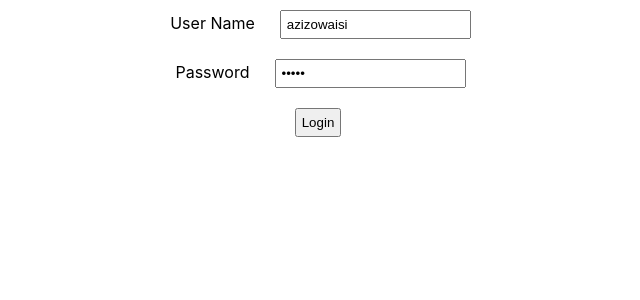
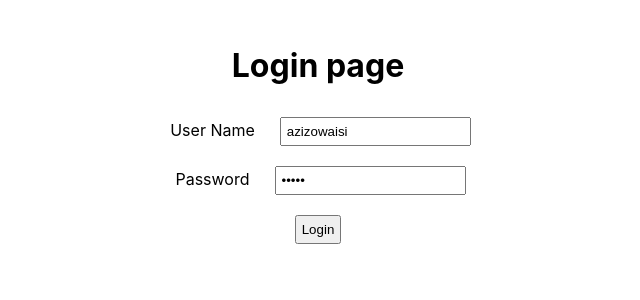
Before and after one commit to azizowaisi/react-todo-app, a React (Create React App) app: page / in a window 1280 px wide. Shown: the top 300 px of the page, without its empty margins (322-962 px from the left). Built offline with nearby package versions, Linux system fonts and the light colour scheme.

Commit message:
error component and route added

```diff
--- a/src/App.css
+++ b/src/App.css
@@ -1,4 +1,5 @@
 .App {
+  padding-top: 25px;
   text-align: center;
 }
 
--- a/src/components/todo/TodoApp.jsx
+++ b/src/components/todo/TodoApp.jsx
@@ -10,6 +10,7 @@ export default function TodoApp(){
                 <Route path='/' element={<LoginComponent />}></Route>
                 <Route path='/login' element={<LoginComponent />}></Route>
                 <Route path='/welcome' element={<WelcomeComponent />}></Route>
+                <Route path='/*' element={<ErrorComponent />}></Route>
             </Routes>
             </BrowserRouter>
         </div>
@@ -38,6 +39,7 @@ function LoginComponent(){
             setShowSuccessMessage(true)
             navigate('/welcome')
             console.log('success')
+
         } else {
             setShowSuccessMessage(false)
             setShowErrorMessage(true)
@@ -47,6 +49,7 @@ function LoginComponent(){
 
     return(
         <div className="Login">
+            <h1>Login page</h1>
             {showErrorMessage && <div className="ErrorMessage">Authentication Failed. Please check your credentials</div>}
             {showSuccessMessage && <div className="SuccessMessage">Authenticated Successfully</div>}
 
@@ -67,12 +70,22 @@ function LoginComponent(){
     )
 }
 
-
-
 function WelcomeComponent(){
     return(
         <div className="Welcome">
+            <h1>Welcome</h1>
+            <div >
             Welcome Component
+            </div>
         </div>
     )
 }
+
+function ErrorComponent(){
+    return(
+        <div className="ErrorComponent">
+            <h1>We are working really hard!</h1>
+            <div>Apology for the 404. Reach out to our team at @teckiz.com</div>
+        </div>
+    )
+}
```
